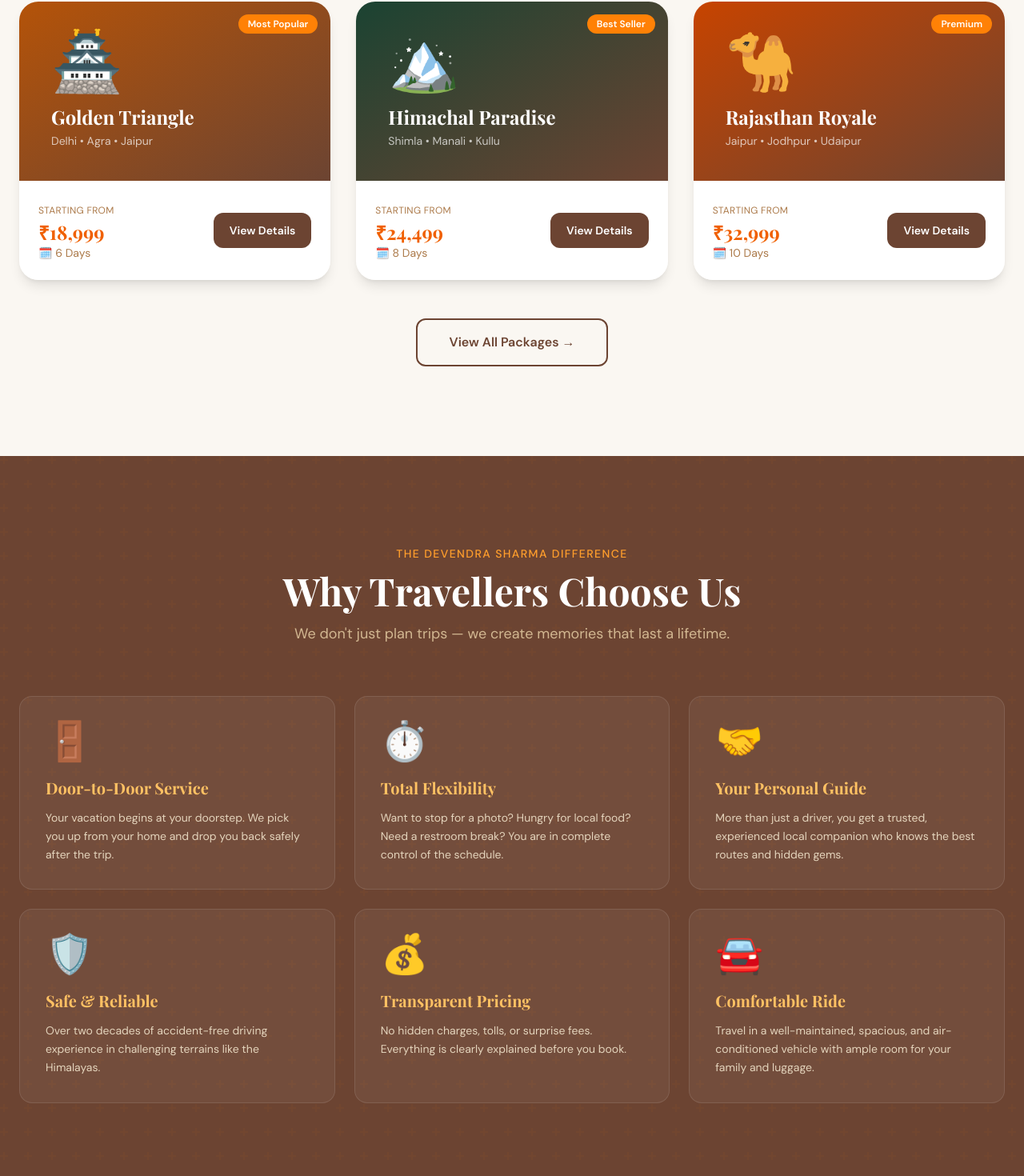
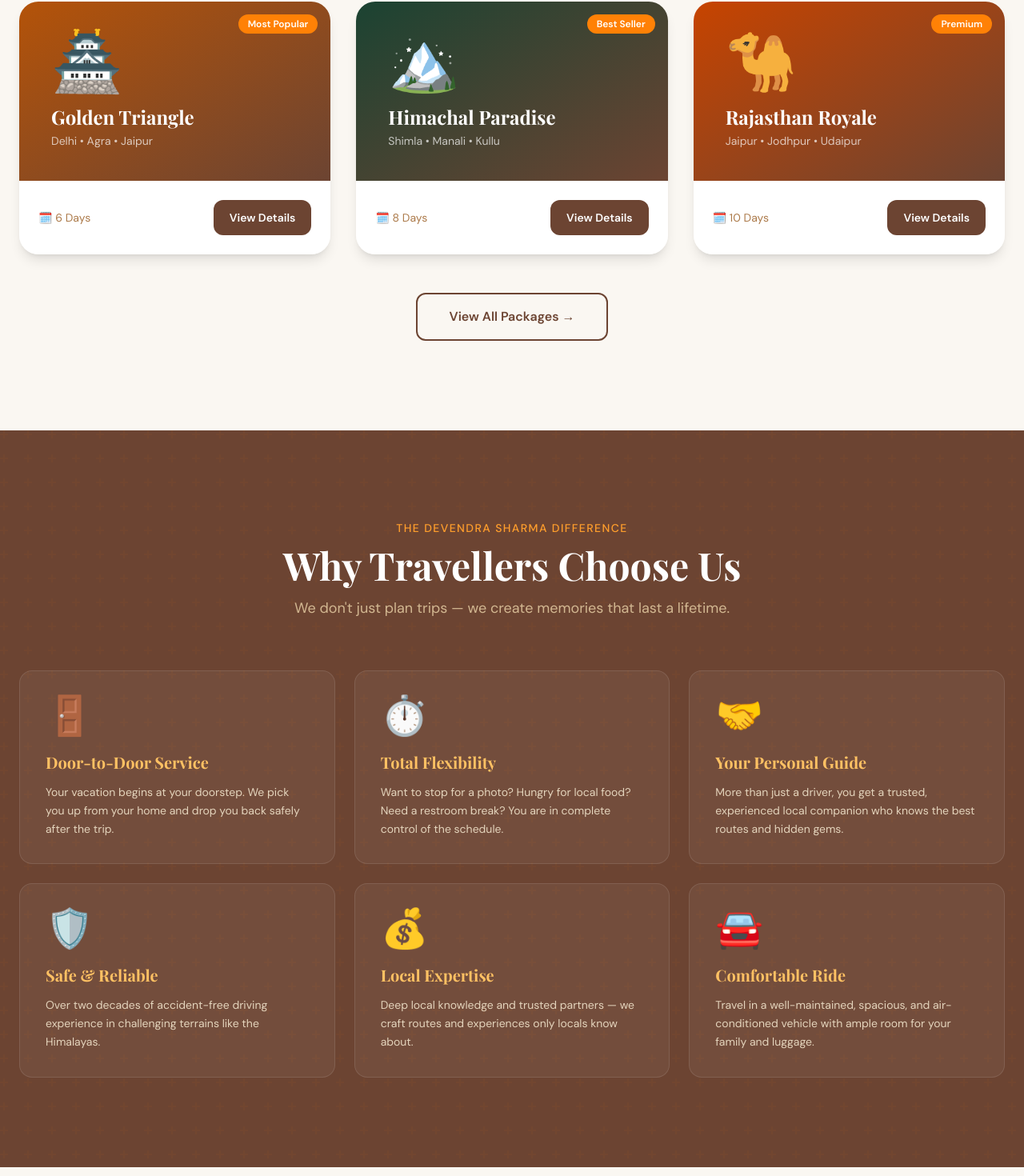
Before and after one commit to nishantsharrmaa/devendra-travels, a Next.js app: page / in a window 1280 px wide. Shown: the part 2070-3540 px from the top of the page at 80% size. Built offline with nearby package versions, Linux system fonts and the light colour scheme; a web font is replaced by a local one.

Commit message:
update dead links

```diff
--- a/app/tours/page.tsx
+++ b/app/tours/page.tsx
@@ -297,9 +297,6 @@ export default function ToursPage() {
                     <span className="font-body text-earth-600 text-sm flex items-center gap-1">
                       🗓️ {tour.duration}
                     </span>
-                    <span className="font-display text-2xl font-bold text-saffron-600">
-                      {tour.price}
-                    </span>
                   </div>
 
                   <p className="font-body text-earth-700 text-sm leading-relaxed mb-5">
--- a/components/FeaturedTours.tsx
+++ b/components/FeaturedTours.tsx
@@ -69,12 +69,6 @@ export default function FeaturedTours() {
               {/* Bottom Info */}
               <div className="bg-white p-6 flex items-center justify-between">
                 <div>
-                  <span className="font-body text-earth-500 text-xs uppercase tracking-wide">
-                    Starting from
-                  </span>
-                  <div className="font-display text-2xl font-bold text-saffron-600">
-                    {tour.price}
-                  </div>
                   <div className="font-body text-earth-500 text-sm">🗓️ {tour.duration}</div>
                 </div>
                 <Link
--- a/components/Footer.tsx
+++ b/components/Footer.tsx
@@ -24,9 +24,10 @@ export default function Footer() {
               since 2005. Your trusted travel partner.
             </p>
             <div className="flex gap-3">
-              {/* SOCIAL LINKS — replace # with your actual URLs */}
+              {/* SOCIAL LINKS — use configured contact info when available */}
+              {CONTACT_INFO.facebook && (
                 <a
-                href="https://facebook.com/YOUR_PAGE"
+                  href={CONTACT_INFO.facebook}
                   target="_blank"
                   rel="noopener noreferrer"
                   aria-label="Facebook"
@@ -37,8 +38,10 @@ export default function Footer() {
                     <path d="M18 2h-3a5 5 0 0 0-5 5v3H7v4h3v8h4v-8h3l1-4h-4V7a1 1 0 0 1 1-1h3z"/>
                   </svg>
                 </a>
+              )}
+              {CONTACT_INFO.instagram && (
                 <a
-                href="https://instagram.com/YOUR_HANDLE"
+                  href={CONTACT_INFO.instagram}
                   target="_blank"
                   rel="noopener noreferrer"
                   aria-label="Instagram"
@@ -49,8 +52,10 @@ export default function Footer() {
                     <rect x="2" y="2" width="20" height="20" rx="5" ry="5"/><path d="M16 11.37A4 4 0 1 1 12.63 8 4 4 0 0 1 16 11.37z"/><line x1="17.5" y1="6.5" x2="17.51" y2="6.5"/>
                   </svg>
                 </a>
+              )}
+              {CONTACT_INFO.whatsapp && (
                 <a
-                href="https://wa.me/91XXXXXXXXXX"
+                  href={`https://wa.me/${CONTACT_INFO.whatsapp.replace(/[^0-9+]/g, '')}`}
                   target="_blank"
                   rel="noopener noreferrer"
                   aria-label="WhatsApp"
@@ -61,6 +66,7 @@ export default function Footer() {
                     <path d="M17.472 14.382c-.297-.149-1.758-.867-2.03-.967-.273-.099-.471-.148-.67.15-.197.297-.767.966-.94 1.164-.173.199-.347.223-.644.075-.297-.15-1.255-.463-2.39-1.475-.883-.788-1.48-1.761-1.653-2.059-.173-.297-.018-.458.13-.606.134-.133.298-.347.446-.52.149-.174.198-.298.298-.497.099-.198.05-.371-.025-.52-.075-.149-.669-1.612-.916-2.207-.242-.579-.487-.5-.669-.51-.173-.008-.371-.01-.57-.01-.198 0-.52.074-.792.372-.272.297-1.04 1.016-1.04 2.479 0 1.462 1.065 2.875 1.213 3.074.149.198 2.096 3.2 5.077 4.487.709.306 1.262.489 1.694.625.712.227 1.36.195 1.871.118.571-.085 1.758-.719 2.006-1.413.248-.694.248-1.289.173-1.413-.074-.124-.272-.198-.57-.347m-5.421 7.403h-.004a9.87 9.87 0 0 1-5.031-1.378l-.361-.214-3.741.982.998-3.648-.235-.374a9.86 9.86 0 0 1-1.51-5.26c.001-5.45 4.436-9.884 9.888-9.884 2.64 0 5.122 1.03 6.988 2.898a9.825 9.825 0 0 1 2.893 6.994c-.003 5.45-4.437 9.884-9.885 9.884m8.413-18.297A11.815 11.815 0 0 0 12.05 0C5.495 0 .16 5.335.157 11.892c0 2.096.547 4.142 1.588 5.945L.057 24l6.305-1.654a11.882 11.882 0 0 0 5.683 1.448h.005c6.554 0 11.89-5.335 11.893-11.893a11.821 11.821 0 0 0-3.48-8.413z"/>
                   </svg>
                 </a>
+              )}
             </div>
           </div>
 
--- a/components/WhyChooseUs.tsx
+++ b/components/WhyChooseUs.tsx
@@ -21,8 +21,8 @@ const reasons = [
   },
   {
     icon: "💰",
-    title: "Transparent Pricing",
-    desc: "No hidden charges, tolls, or surprise fees. Everything is clearly explained before you book.",
+    title: "Local Expertise",
+    desc: "Deep local knowledge and trusted partners — we craft routes and experiences only locals know about.",
   },
   {
     icon: "🚘",
--- a/lib/mongodb.ts
+++ b/lib/mongodb.ts
@@ -1,10 +1,6 @@
 import mongoose from 'mongoose';
 
-const MONGODB_URI = 'mongodb://localhost:27017/devendra_travels';
-
-if (!MONGODB_URI) {
-  throw new Error('Please define MONGODB_URI');
-}
+const MONGODB_URI = process.env.MONGODB_URI || 'mongodb://localhost:27017/devendra_travels';
 
 let cached = (global as any).mongoose;
 
```
Lines whose indentation alone changed are shown as unchanged.
